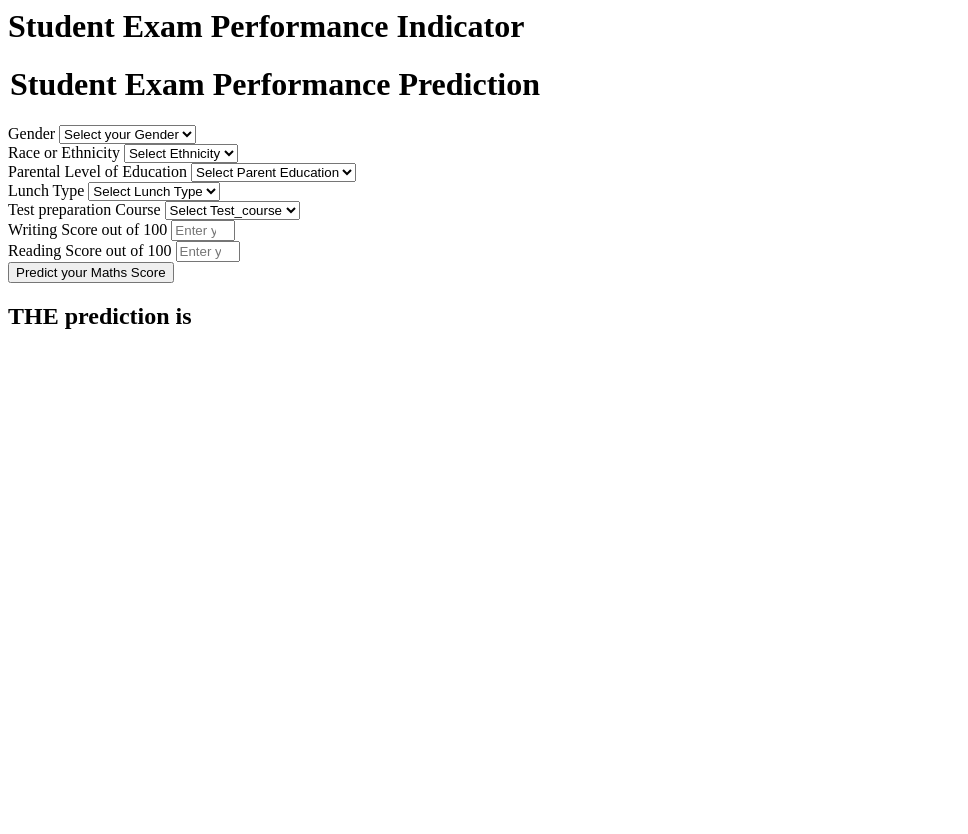
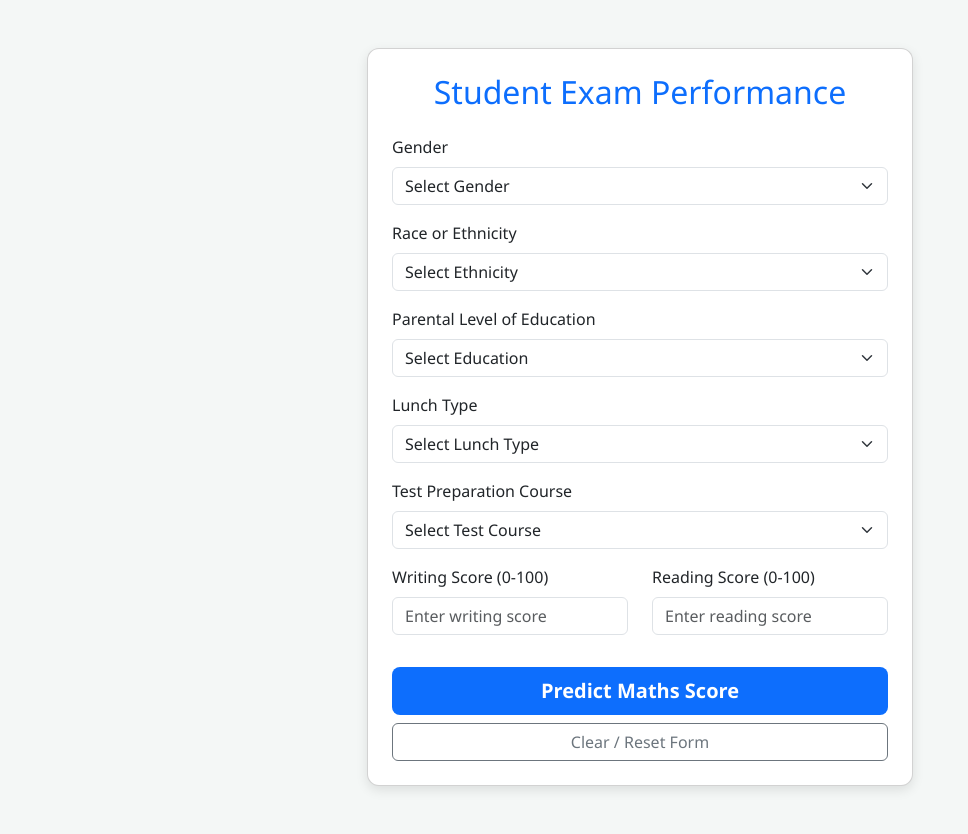
Before and after one commit to bharat-02/ml-project, a Flask app: page /predictdata in a window 1280 px wide. Shown: the whole page, without its empty margins (0-968 px from the left). Before the commit the page ends 329 px from the top, so only its background shows below. Run offline with Flask 3, Linux system fonts and the light colour scheme.

Commit message:
fix: reset form and clear on page refresh

```diff
--- a/templates/home.html
+++ b/templates/home.html
@@ -1,111 +1,123 @@
-<html>
+<!DOCTYPE html>
+<html lang="en">
+<head>
+    <meta charset="UTF-8">
+    <meta name="viewport" content="width=device-width, initial-scale=1.0">
+    <title>Student Exam Performance Indicator</title>
+    <link href="https://cdn.jsdelivr.net/npm/bootstrap@5.3.0/dist/css/bootstrap.min.css" rel="stylesheet">
+    <style>
+        body {
+            background-color: #f4f7f6;
+            font-family: 'Segoe UI', Tahoma, Geneva, Verdana, sans-serif;
+        }
+        .card {
+            border-radius: 12px;
+            box-shadow: 0 4px 12px rgba(0,0,0,0.1);
+        }
+        .btn-custom {
+            background-color: #0d6efd;
+            color: white;
+            font-weight: 600;
+        }
+        .btn-custom:hover {
+            background-color: #0b5ed7;
+            color: white;
+        }
+    </style>
+</head>
 <body>
-    <div class="login">
-       <h1>Student Exam Performance Indicator</h1>
+    <div class="container py-5">
+        <div class="row justify-content-center">
+            <div class="col-lg-6 col-md-8">
+                <div class="card p-4 bg-white">
+                    <h2 class="text-center mb-4 text-primary">Student Exam Performance</h2>
+                    <form action="{{ url_for('predict_datapoint') }}" method="POST">
 
-       <form action="{{ url_for('predict_datapoint')}}" method="post">
-        <h1>
-            <legend>Student Exam Performance Prediction</legend>
-        </h1>
                         <div class="mb-3">
-            <label class="form-label">Gender</label>
-            <select class="form-control" name="gender" placeholder="Enter you Gender" required>
-                <option class="placeholder" selected disabled value="">Select your Gender</option>
-                <option value="male">
-                    Male
-                </option>
-                <option value="female">
-                    Female
-                </option>
+                            <label class="form-label font-weight-bold">Gender</label>
+                            <select class="form-select" name="gender" required>
+                                <option value="" disabled {% if not gender %}selected{% endif %}>Select Gender</option>
+                                <option value="male" {% if gender == 'male' %}selected{% endif %}>Male</option>
+                                <option value="female" {% if gender == 'female' %}selected{% endif %}>Female</option>
                             </select>
                         </div>
+
                         <div class="mb-3">
                             <label class="form-label">Race or Ethnicity</label>
-            <select class="form-control" name="ethnicity" placeholder="Enter you ethnicity" required>
-                <option class="placeholder" selected disabled value="">Select Ethnicity</option>
-                <option value="group A">
-                    Group A
-                </option>
-                <option value="group B">
-                    Group B
-                </option>
-                <option value="group C">
-                    Group C
-                </option>
-                <option value="group D">
-                    Group D
-                </option>
-                <option value="group E">
-                    Group E
-                </option>
+                            <select class="form-select" name="ethnicity" required>
+                                <option value="" disabled {% if not ethnicity %}selected{% endif %}>Select Ethnicity</option>
+                                <option value="group A" {% if ethnicity == 'group A' %}selected{% endif %}>Group A</option>
+                                <option value="group B" {% if ethnicity == 'group B' %}selected{% endif %}>Group B</option>
+                                <option value="group C" {% if ethnicity == 'group C' %}selected{% endif %}>Group C</option>
+                                <option value="group D" {% if ethnicity == 'group D' %}selected{% endif %}>Group D</option>
+                                <option value="group E" {% if ethnicity == 'group E' %}selected{% endif %}>Group E</option>
                             </select>
                         </div>
+
                         <div class="mb-3">
                             <label class="form-label">Parental Level of Education</label>
-            <select class="form-control" name="parental_level_of_education"
-                placeholder="Enter you Parent Education" required>
-                <option class="placeholder" selected disabled value="">Select Parent Education</option>
-                <option value="associate's degree">
-                    associate's degree
-                </option>
-                <option value="bachelor's degree">
-                    bachelor's degree
-                </option>
-                <option value="high school">
-                    high school
-                </option>
-                <option value="master's degree">
-                    master's degree
-                </option>
-                <option value="some college">
-                    some college
-                </option>
-                <option value="some high school">
-                    some high school
-                </option>
+                            <select class="form-select" name="parental_level_of_education" required>
+                                <option value="" disabled {% if not parental_level_of_education %}selected{% endif %}>Select Education</option>
+                                <option value="some high school" {% if parental_level_of_education == 'some high school' %}selected{% endif %}>Some High School</option>
+                                <option value="high school" {% if parental_level_of_education == 'high school' %}selected{% endif %}>High School</option>
+                                <option value="some college" {% if parental_level_of_education == 'some college' %}selected{% endif %}>Some College</option>
+                                <option value="associate's degree" {% if parental_level_of_education == "associate's degree" %}selected{% endif %}>Associate's Degree</option>
+                                <option value="bachelor's degree" {% if parental_level_of_education == "bachelor's degree" %}selected{% endif %}>Bachelor's Degree</option>
+                                <option value="master's degree" {% if parental_level_of_education == "master's degree" %}selected{% endif %}>Master's Degree</option>
                             </select>
                         </div>
+
                         <div class="mb-3">
                             <label class="form-label">Lunch Type</label>
-            <select class="form-control" name="lunch" placeholder="Enter you Lunch" required>
-                <option class="placeholder" selected disabled value="">Select Lunch Type</option>
-                <option value="free/reduced">
-                    free/reduced
-                </option>
-                <option value="standard">
-                    standard
-                </option>
+                            <select class="form-select" name="lunch" required>
+                                <option value="" disabled {% if not lunch %}selected{% endif %}>Select Lunch Type</option>
+                                <option value="standard" {% if lunch == 'standard' %}selected{% endif %}>Standard</option>
+                                <option value="free/reduced" {% if lunch == 'free/reduced' %}selected{% endif %}>Free / Reduced</option>
                             </select>
                         </div>
+
                         <div class="mb-3">
-            <label class="form-label">Test preparation Course</label>
-            <select class="form-control" name="test_preparation_course" placeholder="Enter you Course"
-                required>
-                <option class="placeholder" selected disabled value="">Select Test_course</option>
-                <option value="none">
-                    None
-                </option>
-                <option value="completed">
-                    Completed
-                </option>
+                            <label class="form-label">Test Preparation Course</label>
+                            <select class="form-select" name="test_preparation_course" required>
+                                <option value="" disabled {% if not test_preparation_course %}selected{% endif %}>Select Test Course</option>
+                                <option value="none" {% if test_preparation_course == 'none' %}selected{% endif %}>None</option>
+                                <option value="completed" {% if test_preparation_course == 'completed' %}selected{% endif %}>Completed</option>
                             </select>
                         </div>
-        <div class="mb-3">
-            <label class="form-label">Writing Score out of 100</label>
-            <input class="form-control" type="number" name="reading_score"
-                placeholder="Enter your Reading score" min='0' max='100' />
+
+                        <div class="row">
+                            <div class="col-md-6 mb-3">
+                                <label class="form-label">Writing Score (0-100)</label>
+                                <input type="number" step="any" min="0" max="100" class="form-control" name="writing_score" placeholder="Enter writing score" value="{{ writing_score if writing_score is defined else '' }}" required>
                             </div>
-        <div class="mb-3">
-            <label class="form-label">Reading Score out of 100</label>
-            <input class="form-control" type="number" name="writing_score"
-                placeholder="Enter your Reading Score" min='0' max='100' />
+                            <div class="col-md-6 mb-3">
+                                <label class="form-label">Reading Score (0-100)</label>
+                                <input type="number" step="any" min="0" max="100" class="form-control" name="reading_score" placeholder="Enter reading score" value="{{ reading_score if reading_score is defined else '' }}" required>
                             </div>
-        <div class="mb-3">
-            <input class="btn btn-primary" type="submit" value="Predict your Maths Score" required />
+                        </div>
+
+                        <div class="d-grid gap-2 mt-3">
+                            <button type="submit" class="btn btn-custom btn-lg">Predict Maths Score</button>
+                            <a href="{{ url_for('predict_datapoint') }}" class="btn btn-outline-secondary">Clear / Reset Form</a>
                         </div>
                     </form>
-    <h2>
-       THE  prediction is {{results}}
-    </h2>
-   <body>
+
+                    {% if results is defined %}
+                    <div class="alert alert-success text-center mt-4 mb-0" role="alert">
+                        <h4 class="alert-heading mb-1">Predicted Maths Score</h4>
+                        <p class="fs-3 fw-bold mb-0 text-dark">{{ "%.2f"|format(results) }}</p>
+                    </div>
+                    {% endif %}
+                </div>
+            </div>
+        </div>
+    </div>
+
+    <!-- Automatically resets POST state on refresh -->
+    <script>
+        if (window.history.replaceState) {
+            window.history.replaceState(null, null, window.location.href);
+        }
+    </script>
+</body>
 </html>
```
Lines whose indentation alone changed are shown as unchanged.
